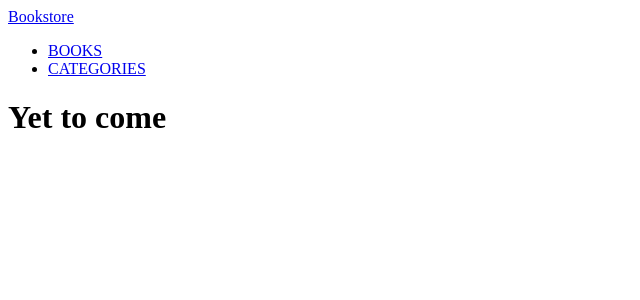
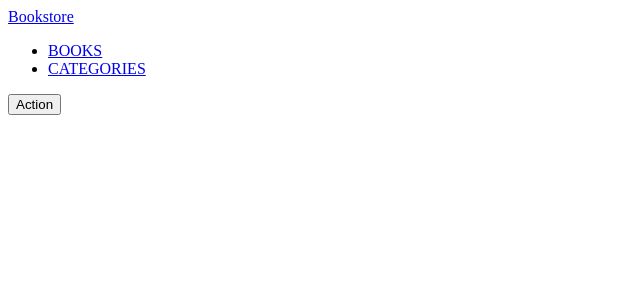
Before and after one commit to GordonOtieno/bookstore, a React (Create React App) app: page /categories in a window 1280 px wide. Shown: the top 300 px of the page, without its empty margins (0-640 px from the left). Built offline with nearby package versions, Linux system fonts and the light colour scheme.

Commit message:
Implement categories component functionalities, add redux hooks to add and read from store

```diff
--- a/src/components/categories/Categories.js
+++ b/src/components/categories/Categories.js
@@ -1,3 +1,20 @@
-const Categories = () => <h1>Yet to come</h1>;
+import { useDispatch, useSelector } from 'react-redux';
+import { checkStatus } from '../../redux/categories/categories';
+
+const Categories = () => {
+  const dispatch = useDispatch();
+  const categories = useSelector((state) => state.category);
+
+  const getStatusHandler = () => {
+    dispatch(checkStatus());
+  };
+
+  return (
+    <>
+      <button type="button" onClick={getStatusHandler}>Action</button>
+      <p>{categories}</p>
+    </>
+  );
+};
 
 export default Categories;
```
